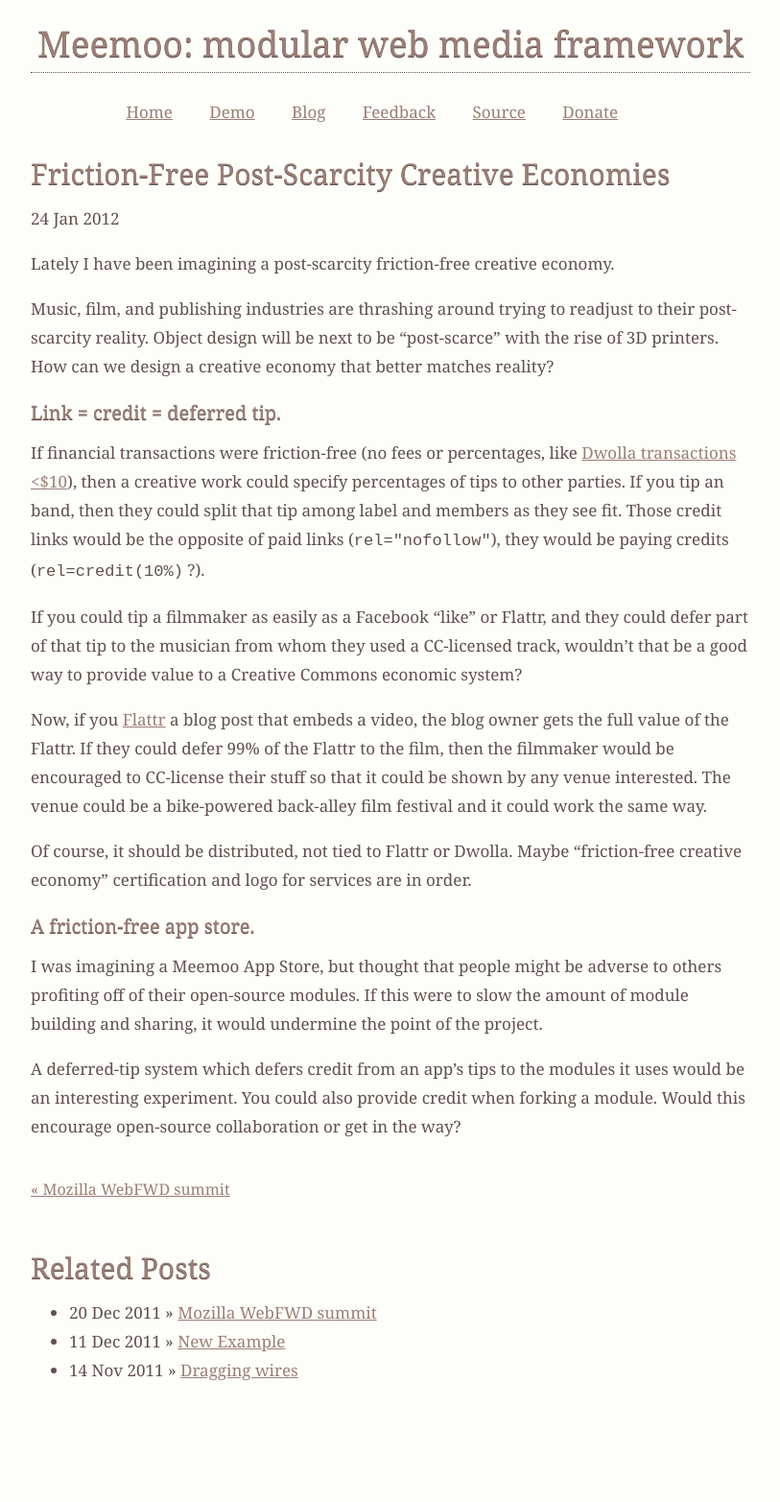
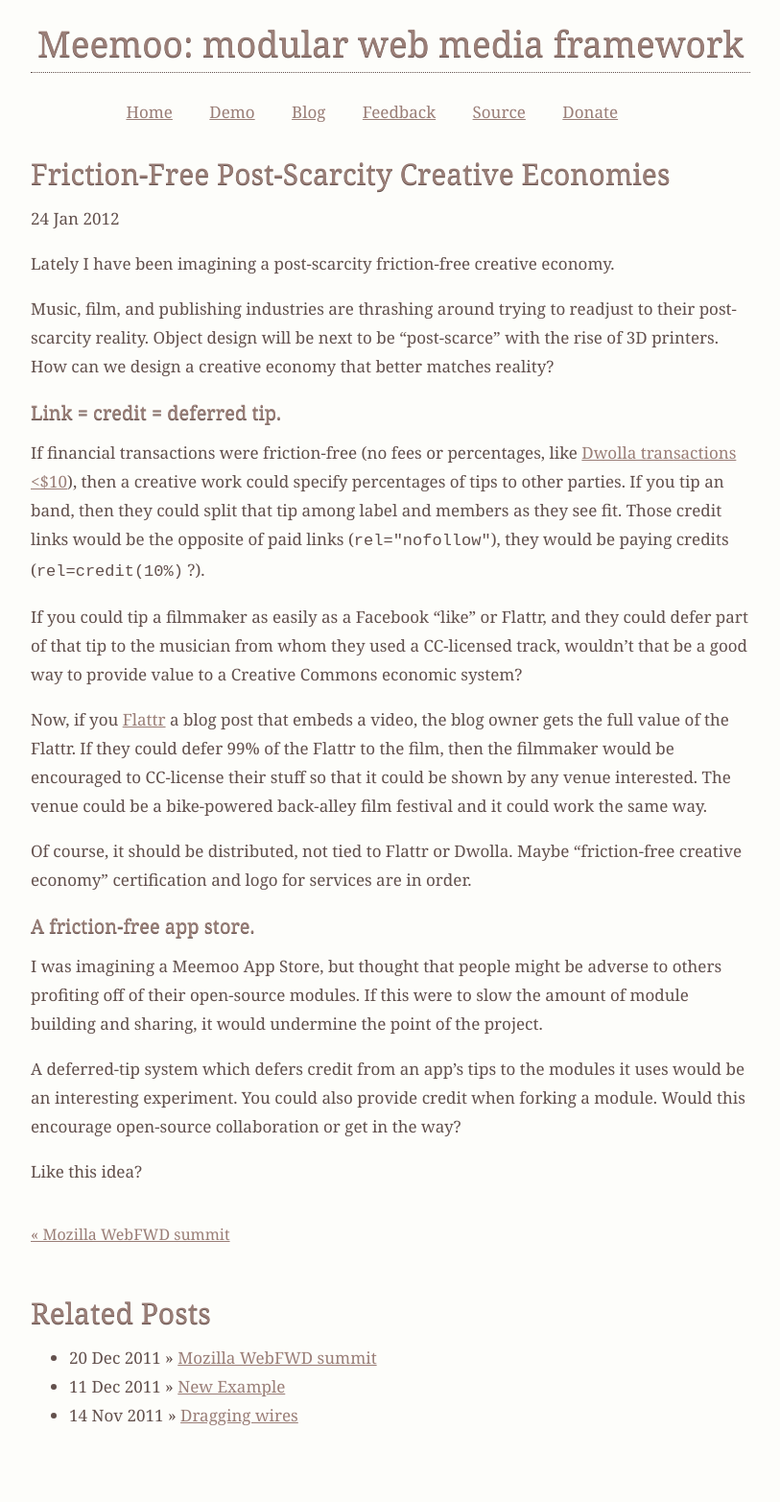
Before and after one commit to meemoo/meemoo.github.io, a Jekyll site: the page built from _posts/2012-01-24-friction-free-post-scarcity-creative-economies.markdown, in a window 1280 px wide. Shown: the whole page at 96% size, without its empty margins (233-1046 px from the left). Built offline with Jekyll 4.4.1, drawn with Linux system fonts in a browser that asks for light colours; Markdown is read by kramdown in place of the engine named in the settings; before the commit the page ends 1518 px from its top, so only the background shows below that.

Commit message:
flattr link

```diff
--- a/_posts/2012-01-24-friction-free-post-scarcity-creative-economies.markdown
+++ b/_posts/2012-01-24-friction-free-post-scarcity-creative-economies.markdown
@@ -31,3 +31,7 @@ A friction-free app store.
 I was imagining a Meemoo App Store, but thought that people might be adverse to others profiting off of their open-source modules. If this were to slow the amount of module building and sharing, it would undermine the point of the project.
 
 A deferred-tip system which defers credit from an app's tips to the modules it uses would be an interesting experiment. You could also provide credit when forking a module. Would this encourage open-source collaboration or get in the way?
+
+Like this idea? <a class="FlattrButton" style="display:none;" rev="flattr;button:compact;" href="http://meemoo.org/blog/2012-01-24-friction-free-post-scarcity-creative-economies/"></a>
+<noscript><a href="http://flattr.com/thing/470289/Friction-Free-Post-Scarcity-Creative-Economies" target="_blank">
+<img src="http://api.flattr.com/button/flattr-badge-large.png" alt="Flattr this" title="Flattr this" border="0" /></a></noscript>
```
